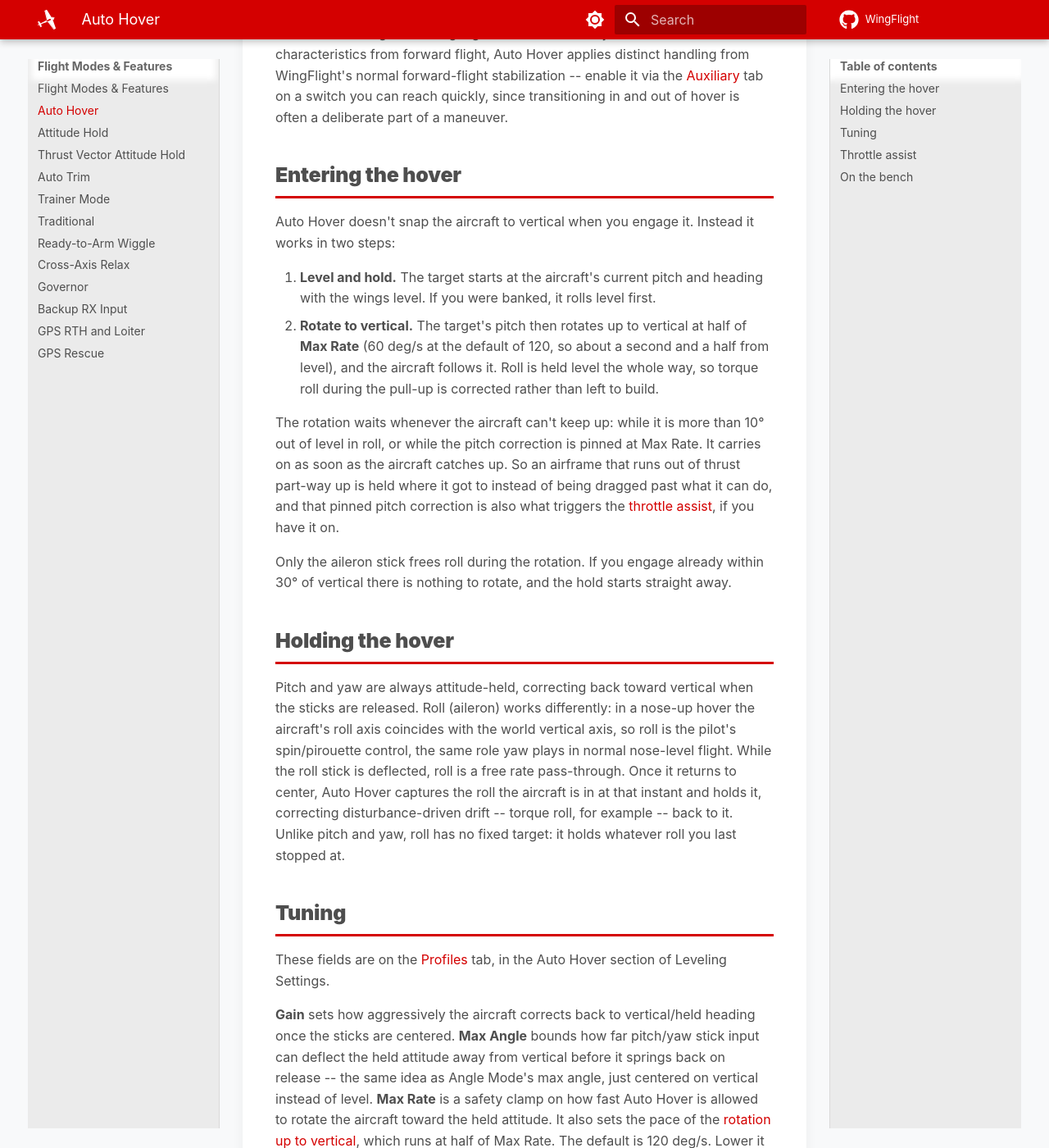
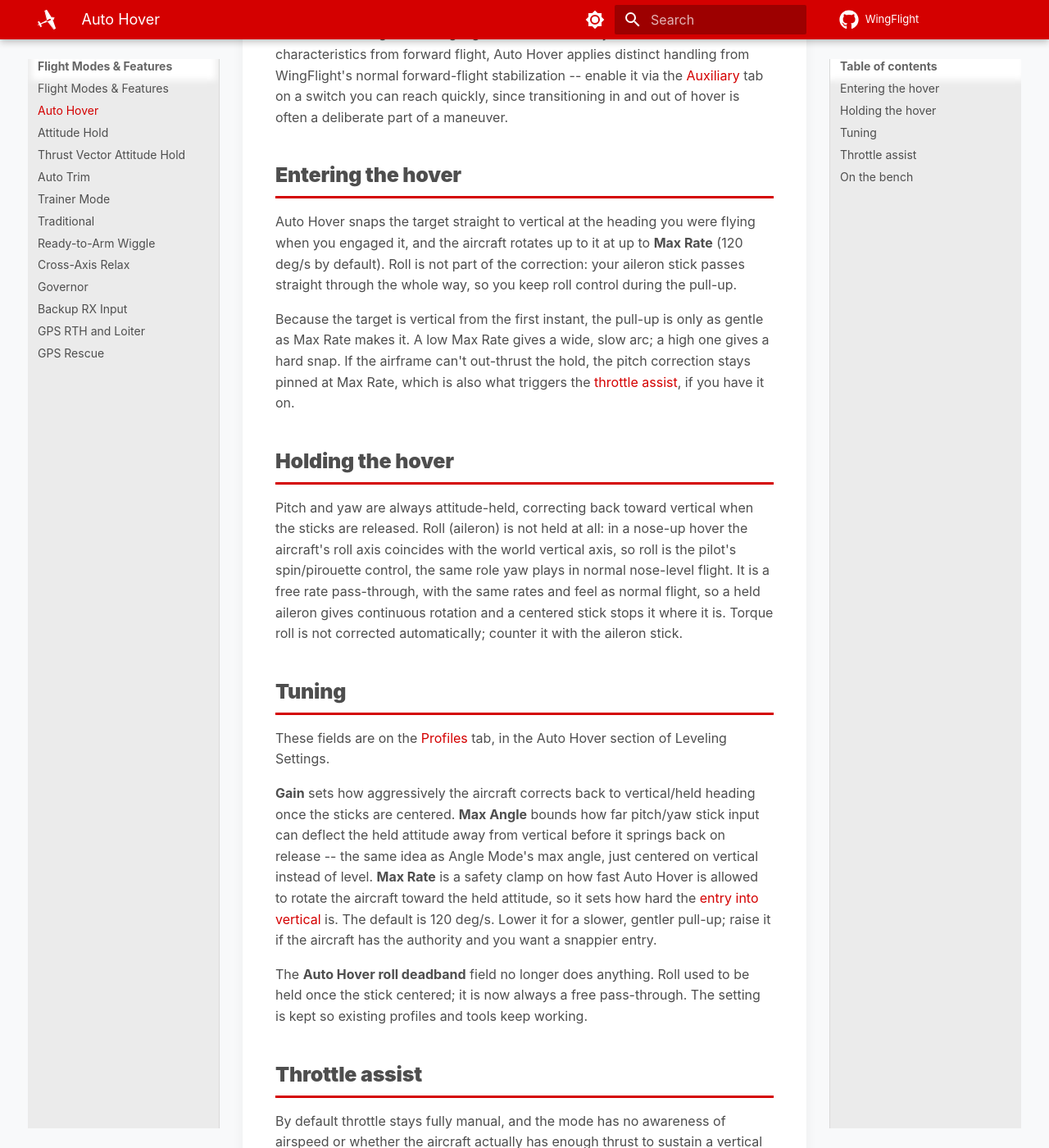
Before and after one commit to WingFlight/wingflight-docs, an MkDocs documentation site: the page built from docs/flight-modes/auto-hover.md, in a window 1280 px wide and 1400 px high, scrolled down 310 px. Shown: the whole window at 82% size. Built offline with MkDocs 1.6.1 and Material for MkDocs 9.7.7, drawn with Linux system fonts in a browser that asks for light colours; some of the changed text lies outside the part shown.

Commit message:
Document AUTOHOVER roll as a free pass-through again (#31)
Roll is no longer held in Auto Hover and the level-then-rotate entry is gone, so
the entry is a snap to vertical paced by Max Rate and roll passes straight through.
autohover_roll_deadband is now unused. Update the Auto Hover page, CLI reference,
Profiles tab, flight modes index and the flight dynamics reference and decision log.

Co-authored-by: Claude Sonnet 5 <noreply@anthropic.com>

```diff
--- a/docs/flight-modes/auto-hover.md
+++ b/docs/flight-modes/auto-hover.md
@@ -13,41 +13,28 @@ part of a maneuver.
 
 ## Entering the hover
 
-Auto Hover doesn't snap the aircraft to vertical when you engage it.
-Instead it works in two steps:
+Auto Hover snaps the target straight to vertical at the heading you were
+flying when you engaged it, and the aircraft rotates up to it at up to **Max
+Rate** (120 deg/s by default). Roll is not part of the correction: your
+aileron stick passes straight through the whole way, so you keep roll
+control during the pull-up.
 
-1. **Level and hold.** The target starts at the aircraft's current pitch
-   and heading with the wings level. If you were banked, it rolls level
-   first.
-2. **Rotate to vertical.** The target's pitch then rotates up to vertical
-   at half of **Max Rate** (60 deg/s at the default of 120, so about a
-   second and a half from level), and the aircraft follows it. Roll is
-   held level the whole way, so torque roll during the pull-up is corrected
-   rather than left to build.
-
-The rotation waits whenever the aircraft can't keep up: while it is more
-than 10° out of level in roll, or while the pitch correction is pinned at
-Max Rate. It carries on as soon as the aircraft catches up. So an airframe
-that runs out of thrust part-way up is held where it got to instead of
-being dragged past what it can do, and that pinned pitch correction is also
-what triggers the [throttle assist](#throttle-assist), if you have it on.
-
-Only the aileron stick frees roll during the rotation. If you engage
-already within 30° of vertical there is nothing to rotate, and the hold
-starts straight away.
+Because the target is vertical from the first instant, the pull-up is only
+as gentle as Max Rate makes it. A low Max Rate gives a wide, slow arc; a high
+one gives a hard snap. If the airframe can't out-thrust the hold, the pitch
+correction stays pinned at Max Rate, which is also what triggers the
+[throttle assist](#throttle-assist), if you have it on.
 
 ## Holding the hover
 
 Pitch and yaw are always attitude-held, correcting back toward vertical
-when the sticks are released. Roll (aileron) works differently: in a
+when the sticks are released. Roll (aileron) is not held at all: in a
 nose-up hover the aircraft's roll axis coincides with the world vertical
 axis, so roll is the pilot's spin/pirouette control, the same role yaw
-plays in normal nose-level flight. While the roll stick is deflected, roll
-is a free rate pass-through. Once it returns to center, Auto Hover
-captures the roll the aircraft is in at that instant and holds it,
-correcting disturbance-driven drift -- torque roll, for example -- back to
-it. Unlike pitch and yaw, roll has no fixed target: it holds whatever roll
-you last stopped at.
+plays in normal nose-level flight. It is a free rate pass-through, with the
+same rates and feel as normal flight, so a held aileron gives continuous
+rotation and a centered stick stops it where it is. Torque roll is not
+corrected automatically; counter it with the aileron stick.
 
 ## Tuning
 
@@ -60,24 +47,22 @@ pitch/yaw stick input can deflect the held attitude away from vertical
 before it springs back on release -- the same idea as Angle Mode's max
 angle, just centered on vertical instead of level. **Max Rate** is a
 safety clamp on how fast Auto Hover is allowed to rotate the aircraft
-toward the held attitude. It also sets the pace of the
-[rotation up to vertical](#entering-the-hover), which runs at half of Max
-Rate. The default is 120 deg/s. Lower it for a slower, gentler pull-up;
-raise it if the aircraft has the authority and you want a snappier entry.
+toward the held attitude, so it sets how hard the
+[entry into vertical](#entering-the-hover) is. The default is 120 deg/s.
+Lower it for a slower, gentler pull-up; raise it if the aircraft has the
+authority and you want a snappier entry.
 
-**Auto Hover roll deadband** (percent of roll stick, default 5) is the stick
-deflection below which roll counts as centered and is held. Above it, roll
-is a free pass-through, so pirouettes are untouched. Raise it if the hold
-grabs when you didn't mean to stop spinning; lower it if a slightly
-off-center stick is stopping the roll hold from engaging.
+The **Auto Hover roll deadband** field no longer does anything. Roll used to
+be held once the stick centered; it is now always a free pass-through. The
+setting is kept so existing profiles and tools keep working.
 
 ## Throttle assist
 
 By default throttle stays fully manual, and the mode has no awareness of
 airspeed or whether the aircraft actually has enough thrust to sustain a
 vertical hover. Engaging it without enough thrust available won't get the
-aircraft to vertical: the rotation stops where the airframe can't keep up,
-and it will likely sink or stall rather than hover.
+aircraft to vertical: the pitch correction runs flat out at Max Rate and it
+will likely sink or stall rather than hover.
 
 Throttle assist is an optional, off-by-default nudge for the borderline
 case. When Auto Hover's pitch correction stays pinned at Max Rate for a
@@ -114,24 +99,6 @@ in-flight authority, the same as Angle and Horizon modes -- so tilting the
 airframe by hand shows a real, gentler correction. It's not fully live
 until liftoff.
 
-The [rotation to vertical](#entering-the-hover) follows the airframe, so on
-the bench, where it can't actually rotate, the target only runs ahead until
-the pitch correction is pinned at Max Rate (about 24° ahead at the default
-Gain and Max Rate) and then waits there. It doesn't wind up toward a vertical
-target the aircraft will never reach.
-
-When you engage within about 30° of vertical there is no rotation, and roll
-locks in two stages: between 30° and 10° from vertical it only *tracks*, and
-it is only allowed to freeze, and start its settle countdown, inside 10°.
-That keeps it from locking a roll the aircraft is still spinning through as
-it settles. Once locked, the hold stays until the aircraft leaves the 30°
-band.
-
-When you release the roll stick, roll keeps tracking until it has actually
-stopped rotating (under about 15 deg/s) or 0.4 seconds have passed, and only
-then freezes. That is why letting go of the aileron mid-pirouette doesn't
-snap the aircraft back past where you stopped.
-
 If a safety mode (Failsafe, GPS Rescue, RTH, Loiter or Angle) takes over
 and later releases, Auto Hover captures a fresh target from the aircraft's
 current attitude instead of resuming a stale one.
--- a/docs/flight-modes/index.md
+++ b/docs/flight-modes/index.md
@@ -7,7 +7,7 @@ helicopter-focused mode set.
 
 | Mode / Feature | Summary |
 |---|---|
-| [Auto Hover](auto-hover.md) | Automated hover/attitude assist for aircraft capable of hovering flight, with roll hold and optional throttle assist |
+| [Auto Hover](auto-hover.md) | Automated hover/attitude assist for aircraft capable of hovering flight, with free roll and optional throttle assist |
 | [Attitude Hold](atthold.md) | Holds commanded attitude per axis when that stick is released |
 | [Thrust Vector Attitude Hold](tv-hold.md) | Independent attitude/heading hold on the Thrust Vector loop only, decoupled from the main surfaces |
 | [Auto Trim](auto-trim.md) | Captures trim automatically from sustained stick input |
--- a/docs/reference/cli-reference.md
+++ b/docs/reference/cli-reference.md
@@ -36,7 +36,7 @@ selecting the profile you want to change):
 | `autohover_gain` | 0-250 | 50 | [Auto Hover](../flight-modes/auto-hover.md) correction strength |
 | `autohover_max_angle` | 0-90 | 30 | Max stick deflection off vertical, degrees |
 | `autohover_max_rate` | 0-1800 | 120 | Attitude-capture rate clamp, deg/s |
-| `autohover_roll_deadband` | 0-100 | 5 | Roll stick percent below which roll is held |
+| `autohover_roll_deadband` | 0-100 | 5 | Unused; roll is always a free pass-through (kept for compatibility) |
 | `autohover_throttle_assist_gain` | 0-100 | 0 | Throttle added per second under sustained saturation, percent of range; 0 = off |
 | `autohover_throttle_assist_max` | 0-50 | 15 | Ceiling on the added throttle, percent of range |
 | `autohover_throttle_assist_trigger_ms` | 0-2000 | 300 | Milliseconds of saturation before the assist starts |
```
Also changed, not shown: docs/configurator/tabs/profiles.md (+3 -2 lines), docs/contributing/tech/flight-dynamics.md (+5 -5 lines).
